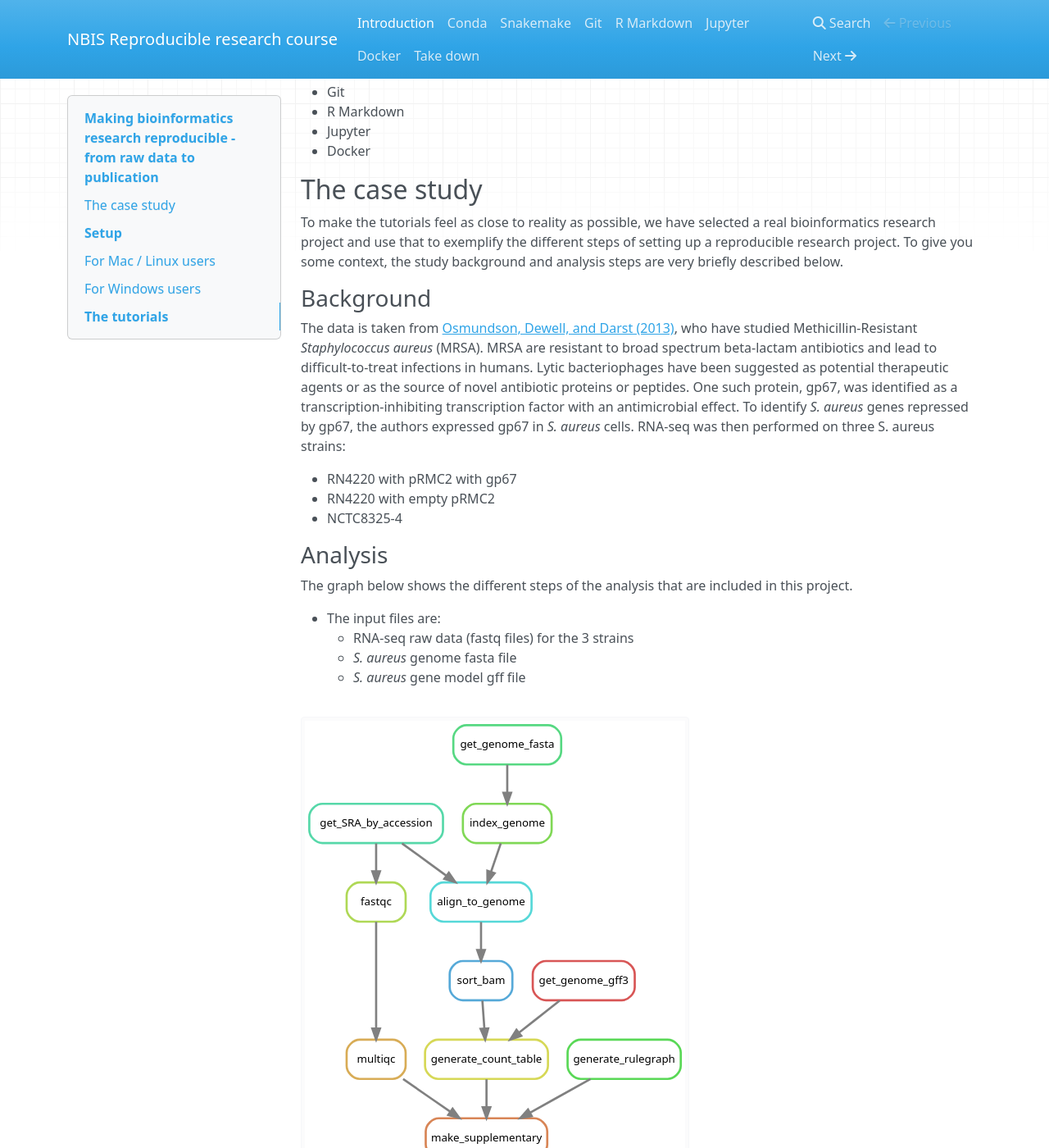
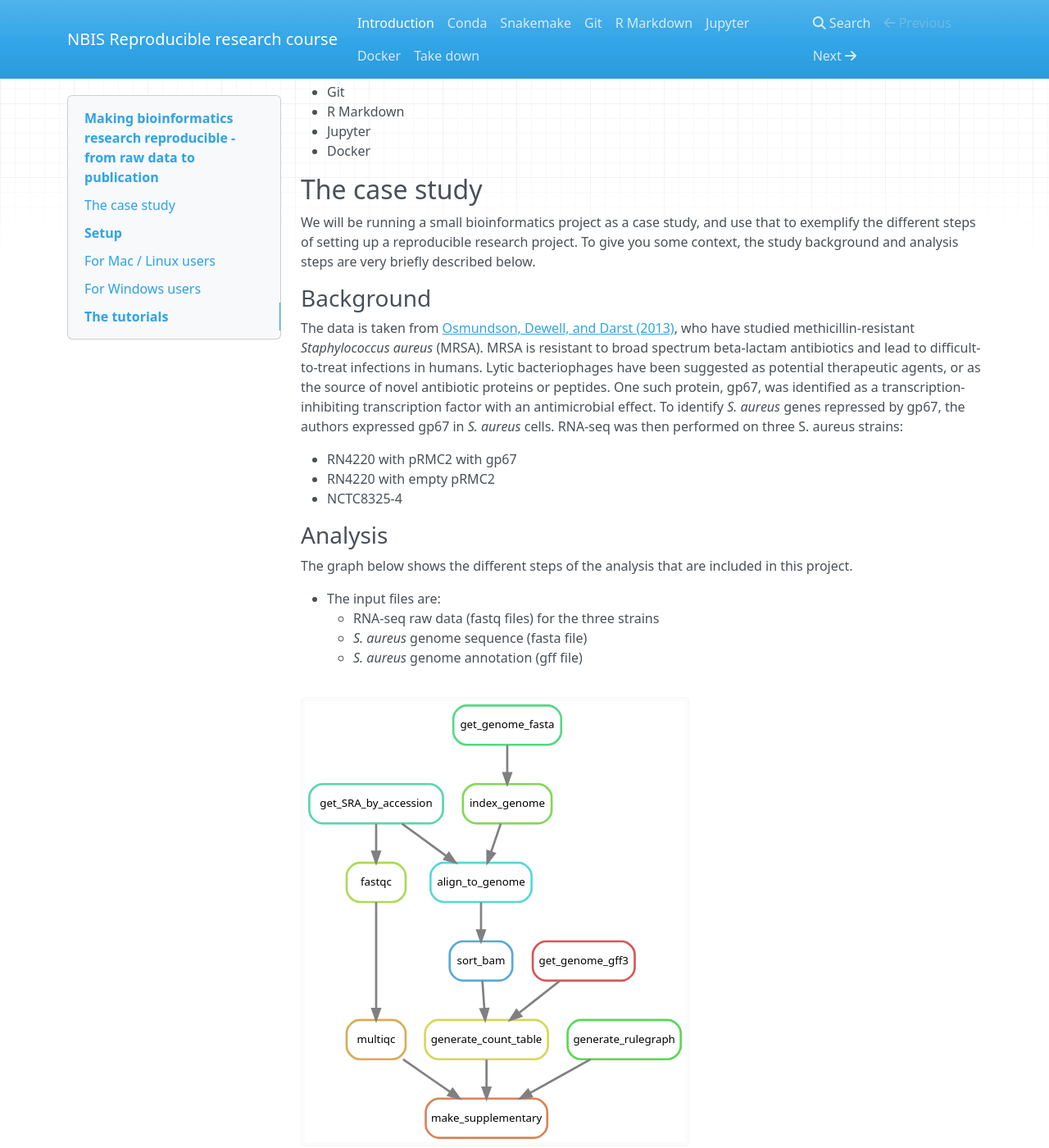
Before and after one commit to NBISweden/workshop-reproducible-research, an MkDocs documentation site: the page built from docs/index.md, in a window 1280 px wide and 1400 px high, scrolled down 287 px. Shown: the whole window at 82% size. Built offline with MkDocs 1.6.1, drawn with Linux system fonts in a browser that asks for light colours; nearby versions of some CDN libraries; old or Windows-style settings are respelled for this version of MkDocs; some of the changed text lies outside the part shown.

Commit message:
languange in introduction

````diff
--- a/docs/index.md
+++ b/docs/index.md
@@ -10,16 +10,12 @@ Welcome to the tutorials! Here we will learn how to make a computational researc
 * Docker
 
 ## The case study
-To make the tutorials feel as close to reality as possible, we have selected a real bioinformatics research project and use that to exemplify the different steps of setting up a reproducible research project. To give you some context, the study background and analysis steps are very briefly described below.
+We will be running a small bioinformatics project as a case study, and use that to exemplify the different steps of setting up a reproducible research project. To give you some context, the study background and analysis steps are very briefly described below.
 
 ### Background
 
-The data is taken from [Osmundson, Dewell, and Darst (2013)](http://journals.plos.org/plosone/article?id=10.1371/journal.pone.0076572), who have studied Methicillin-Resistant *Staphylococcus aureus* (MRSA).
-MRSA are resistant to broad spectrum beta-lactam antibiotics and
-lead to difficult-to-treat infections in humans.
-Lytic bacteriophages have been suggested as potential therapeutic agents or as the source of novel antibiotic proteins or peptides.
-One such protein, gp67, was identified as a transcription-inhibiting transcription factor with an antimicrobial effect.
-To identify *S. aureus* genes repressed by gp67, the authors expressed gp67 in *S. aureus* cells.
+The data is taken from [Osmundson, Dewell, and Darst (2013)](http://journals.plos.org/plosone/article?id=10.1371/journal.pone.0076572), who have studied methicillin-resistant *Staphylococcus aureus* (MRSA).
+MRSA is resistant to broad spectrum beta-lactam antibiotics and lead to difficult-to-treat infections in humans. Lytic bacteriophages have been suggested as potential therapeutic agents, or as the source of novel antibiotic proteins or peptides. One such protein, gp67, was identified as a transcription-inhibiting transcription factor with an antimicrobial effect. To identify *S. aureus* genes repressed by gp67, the authors expressed gp67 in *S. aureus* cells.
 RNA-seq was then performed on three S. aureus strains:
 
 * RN4220 with pRMC2 with gp67
@@ -31,24 +27,24 @@ RNA-seq was then performed on three S. aureus strains:
 The graph below shows the different steps of the analysis that are included in this project.
 
 * The input files are:
-    * RNA-seq raw data (fastq files) for the 3 strains
-    * *S. aureus* genome fasta file
-    * *S. aureus* gene model gff file
+    * RNA-seq raw data (fastq files) for the three strains
+    * *S. aureus* genome sequence (fasta file)
+    * *S. aureus* genome annotation (gff file)
 
 ![](rulegraph_mrsa_intro.svg)
 
 
-* `get_genome_fasta` - Downloads the genome file
-* `index_genome` - Indexes the genome, required for the alignment step, using the software Bowtie2
-* `get_SRA_by_accession` - Downloads the RNA-seq raw data for the 3 strains from the Sequence Read Archive (SRA)
+* `get_genome_fasta` - Downloads the genome file.
+* `index_genome` - Indexes the genome, required for the alignment step, using the software Bowtie2.
+* `get_SRA_by_accession` - Downloads the RNA-seq raw data for the three strains from the Sequence Read Archive (SRA).
 * `fastqc` - Runs quality control on each of the RNA-seq fastq files, using the software FastQC.
-* `multiqc` - Summarizes the QC
-* `align_to_genome` - Aligns the RNA-seq data from the 3 strains to the indexed genome, using the software Bowtie2
-* `sort_bam` - sorts the alignment files by genome coordinate, using the software Samtools
-* `get_genome_gff3` - Downloads the gene model file
-* `generate_count_table` - Calculates gene expression by counting aligned reads per gene, using the software HTSeq-count
-* `generate_rulegraph` - Makes the analysis overview figure shown above
-* `make_supplementary` - Using R Markdown, produces the Supplementary Materials section using data from the QC, gene counting and the graph figure
+* `multiqc` - Summarizes the QC.
+* `align_to_genome` - Aligns the RNA-seq data from the three strains to the indexed genome, using the software Bowtie2.
+* `sort_bam` - Sorts the alignment files by genome coordinate, using the software Samtools.
+* `get_genome_gff3` - Downloads the genome annotation file.
+* `generate_count_table` - Calculates gene expression by counting aligned reads per gene, using the software HTSeq-count.
+* `generate_rulegraph` - Generates the workflow overview figure shown above.
+* `make_supplementary` - Produces the Supplementary Materials section using data from the QC, gene counting and the graph figure.
 
 # Setup
 ## For Mac / Linux users
@@ -73,12 +69,14 @@ docker run -it -v /c/my_dir:/home/ scilifelablts/reproducible_research_course_sl
 This will start an isolated container running Linux, where the directory `c:/my_dir` is mounted (i.e. you can access the files in this Windows directory within the Linux container, and files edited or created within the Linux container will appear in this Windows directory).
 Note that the idea is that you should edit files in the mounted `c:/my_dir` using an editor in your normal OS, say Notepad in Windows. The terminal in the container is for running stuff, not editing.
 
-Clone the git/bitbucket repository containing all the files you will need for the tutorials.
+You should now be at a terminal in the Docker container. Now clone the git/bitbucket repository containing all the files you will need for the tutorials.
 
 ```bash
 git clone https://bitbucket.org/scilifelab-lts/reproducible_research_course.git
 cd reproducible_research_course
 ```
+
+Don't worry if you feel that this Docker stuff is a little confusing, it will become clearer in the [Docker tutorial](docker.md). However, the priority right now is just to get it running so that you can start working.
 
 # The tutorials
 
````
Also changed, not shown: other parts of docs/index.md (+1 -1 lines), docs/docker.md (+3 -3 lines).
